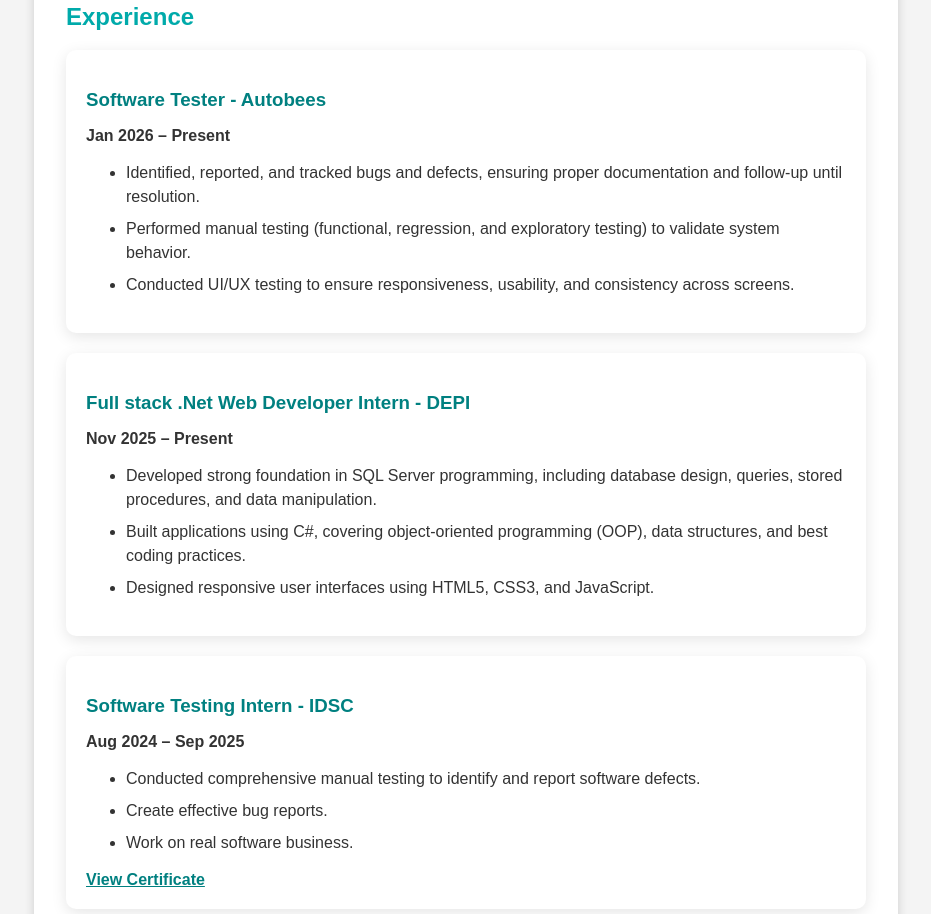
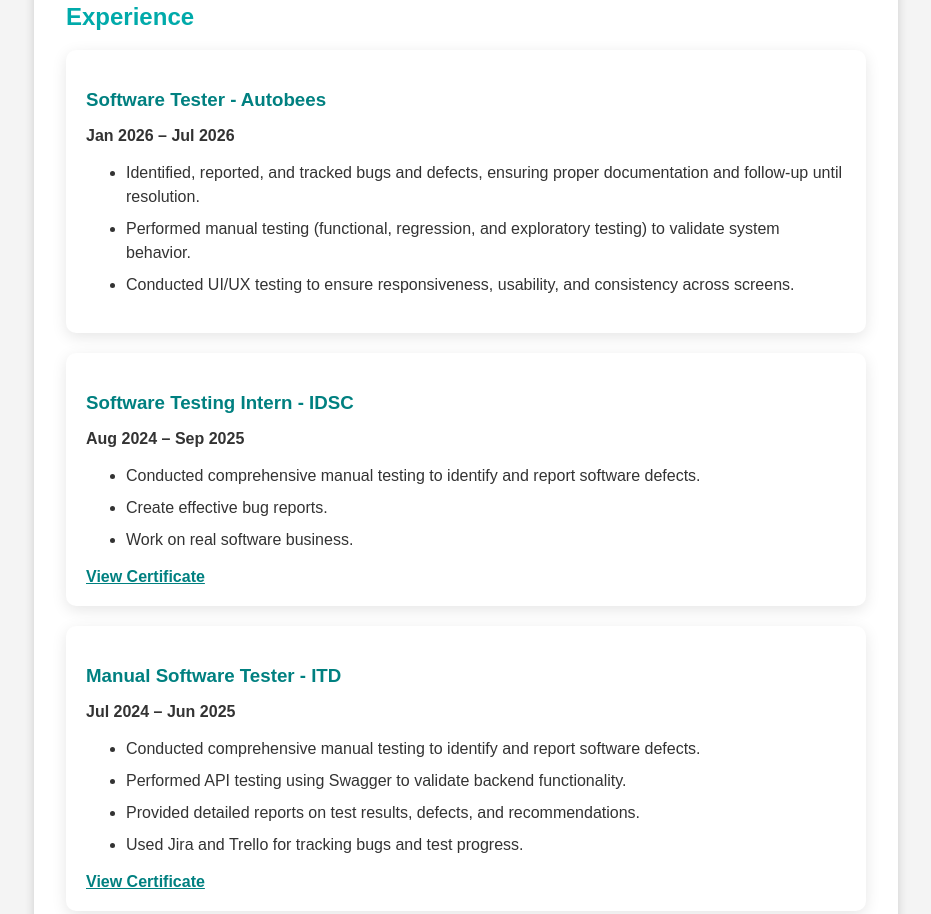
Before and after one commit to OmarOsama234/omar-portfolio, a plain HTML site: page index.html in a window 1280 px wide. Shown: the part 797-1711 px from the top of the page, without its empty margins (174-1105 px from the left). Drawn offline with Linux system fonts and the light colour scheme.

Commit message:
Graduation

```diff
--- a/index.html
+++ b/index.html
@@ -9,7 +9,7 @@
   <link rel="stylesheet" href="https://cdnjs.cloudflare.com/ajax/libs/font-awesome/6.5.0/css/all.min.css">
 
   <!-- CSS Stylesheet -->
-  <link rel="stylesheet" href="style.css" />
+  <link rel="stylesheet" href="style.css"/>
 
   <!-- EmailJS Library -->
   <script src="https://cdn.emailjs.com/dist/email.min.js"></script>
@@ -54,20 +54,11 @@
     <h2>Experience</h2>
     <div class="experience-block">
       <h3>Software Tester - Autobees</h3>
-      <p><strong>Jan 2026 – Present</strong></p>
+      <p><strong>Jan 2026 – Jul 2026</strong></p>
       <ul>
         <li>Identified, reported, and tracked bugs and defects, ensuring proper documentation and follow-up until resolution.</li>
         <li>Performed manual testing (functional, regression, and exploratory testing) to validate system behavior.</li>
         <li>Conducted UI/UX testing to ensure responsiveness, usability, and consistency across screens.</li>
-      </ul>
-      </div>
-    <div class="experience-block">
-      <h3>Full stack .Net Web Developer Intern - DEPI</h3>
-      <p><strong>Nov 2025 – Present</strong></p>
-      <ul>
-        <li>Developed strong foundation in SQL Server programming, including database design, queries, stored procedures, and data manipulation.</li>
-        <li>Built applications using C#, covering object-oriented programming (OOP), data structures, and best coding practices.</li>
-        <li>Designed responsive user interfaces using HTML5, CSS3, and JavaScript.</li>
       </ul>
       </div>
     <div class="experience-block">
@@ -209,7 +200,6 @@
         <li>CSS</li>
         <li>JavaScript</li>
         <li>SQL</li>
-        <li>C#</li>
       </ul>
     </div>
     <div class="info-block">
@@ -225,7 +215,7 @@
         <li>
           <strong>Bachelor's Degree in Computer Science</strong><br/>
           Zagazig University<br/>
-          <span class="date-range">Oct 2022 – Present</span>
+          <span class="date-range">Oct 2022 – Jul 2026</span>
         </li>
       </ul>
     </div>
```
